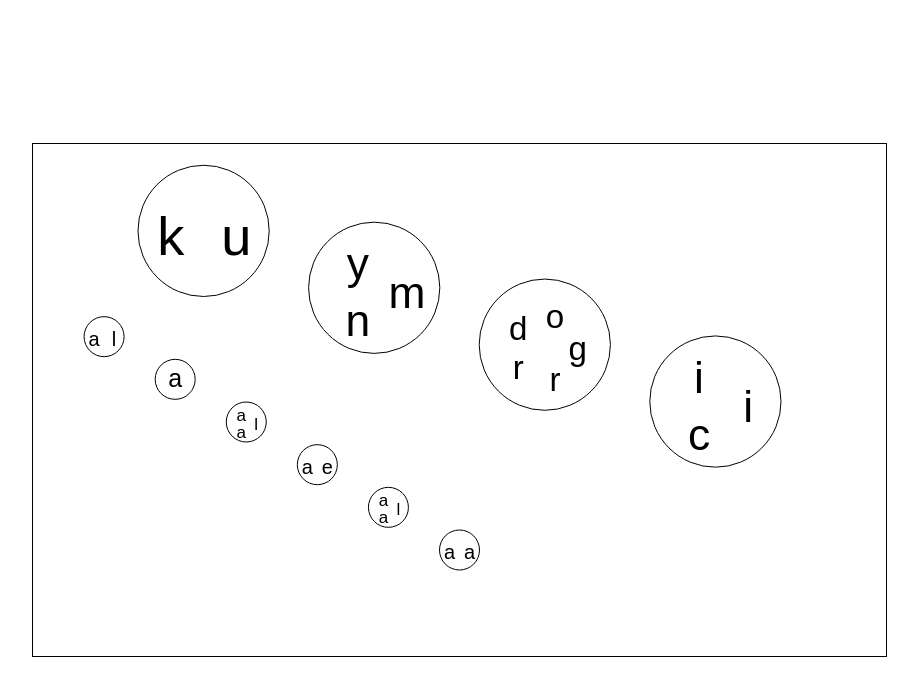
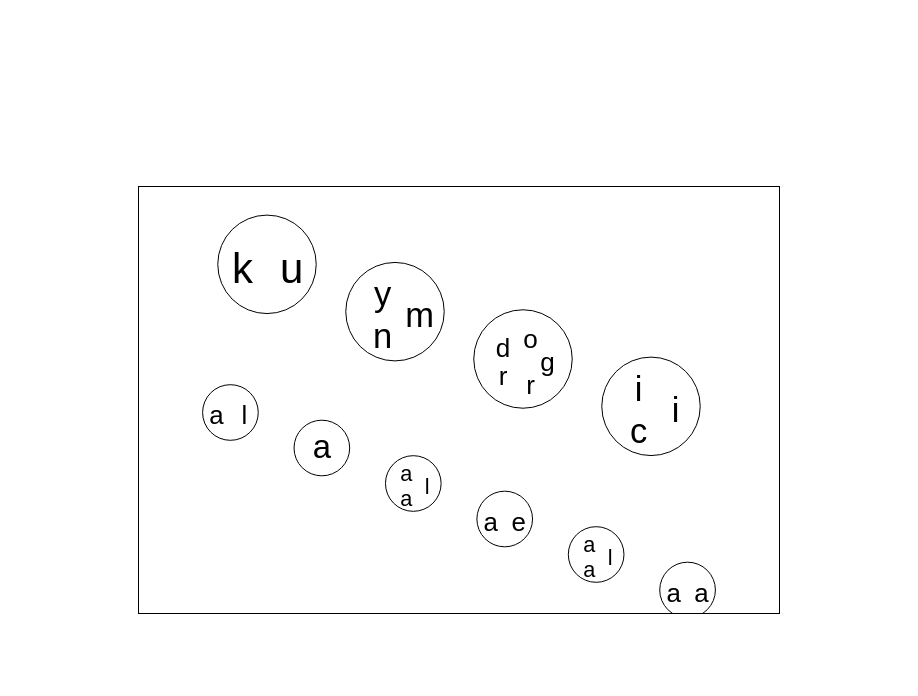
Before and after one commit to LukaSaldivia/Venn-Diagrammer, a plain HTML site: page index.html in a window 1280 px wide. Shown: the whole page, without its empty margins (181-1099 px from the left). Drawn offline with Linux system fonts and the light colour scheme.

Commit message:
Boludeces

```diff
--- a/main.js
+++ b/main.js
@@ -7,8 +7,10 @@ let sizes = {
     h:window.innerWidth
 }
 
-c.width = sizes.w/1.5;
-c.height = sizes.h/2.5;
+
+
+c.width = sizes.w/2;
+c.height = sizes.h/3;
 
 ctx.fillStyle = "white";
 
@@ -88,7 +90,7 @@ function dibujarConjuntos(intersecciones,unicos,ctx,canvas) {
     })
 
     intersecciones.forEach((e,i)=>{
-        let c = new Conjunto(canvas.width/12*(i+1),canvas.height/12*(i+1)+150,20,e);
+        let c = new Conjunto(canvas.width/7*(i+1),canvas.height/12*(i+1)+190,canvas.width/23,e);
         c.draw(ctx);
     })
 
--- a/style.css
+++ b/style.css
@@ -8,7 +8,6 @@ body{
     min-height: 100vh;
     display: grid;
     place-content: center;
-    /* background-color: antiquewhite; */
 }
 
 #canvas{
```
